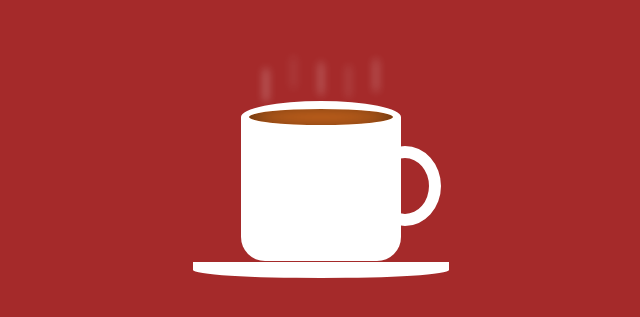
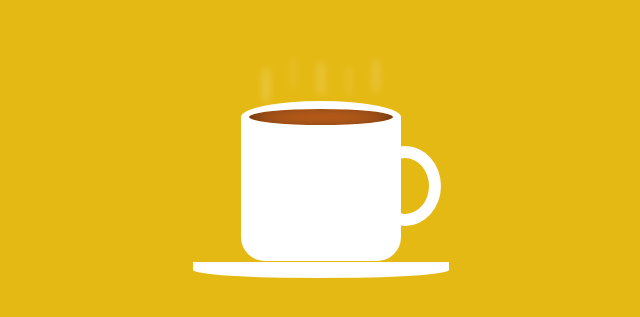
Before and after one commit to reza-jafari-8282/web_animation, a plain HTML site: page coffee/index.html in a window 1280 px wide. Shown: the part 219-536 px from the top of the page, without its empty margins (319-959 px from the left). Drawn offline with Linux system fonts and the light colour scheme.

Commit message:
Update style.css

```diff
--- a/coffee/style.css
+++ b/coffee/style.css
@@ -4,7 +4,7 @@ body {
   display: flex;
   align-items: center;
   justify-content: center;
-  background-color: brown;
+  background-color: #e5b913;
 }
 
 .coffee {
```
